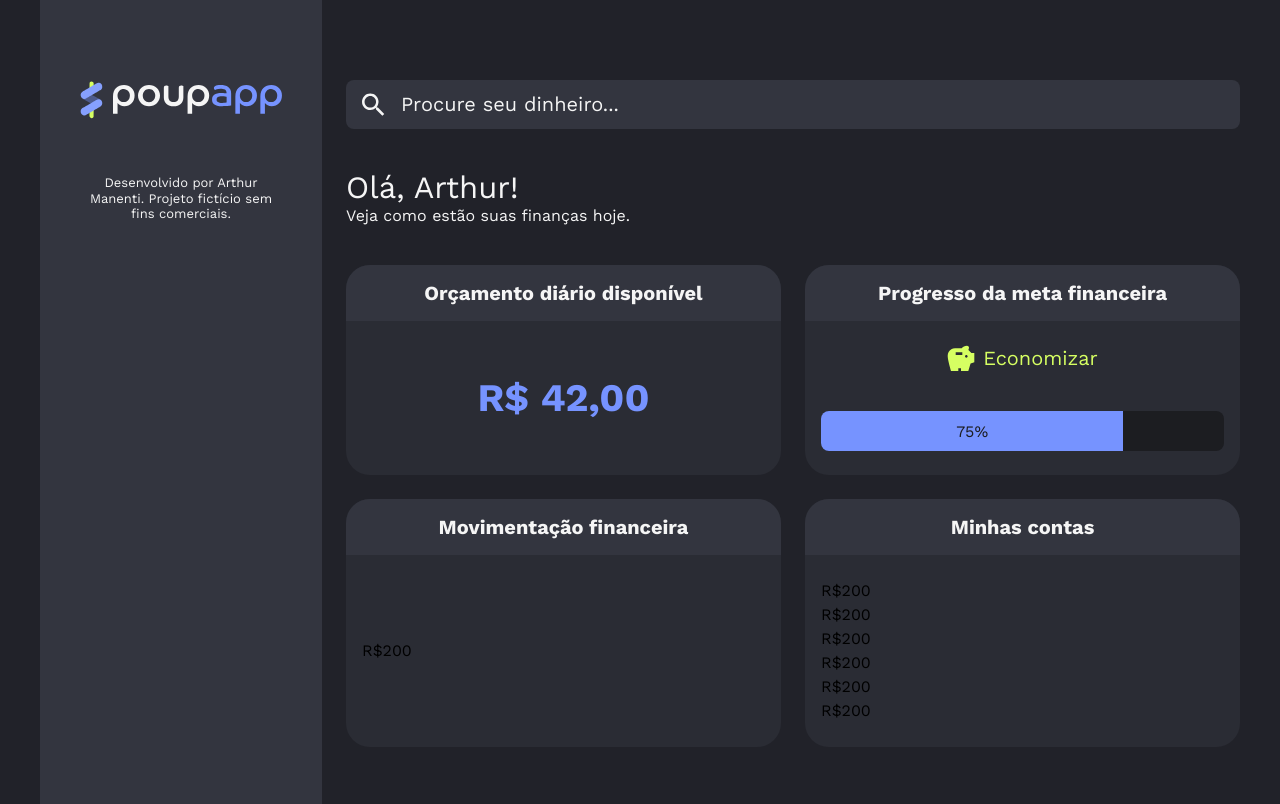
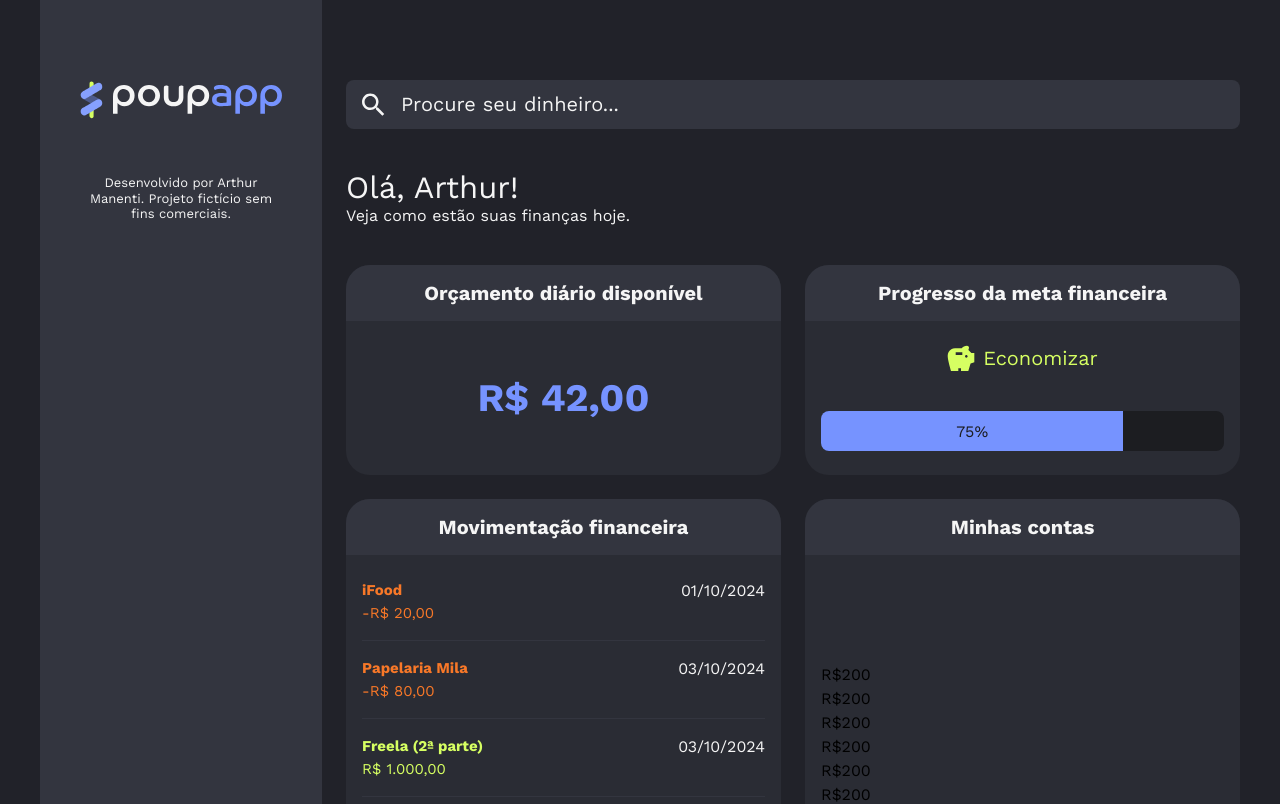
Before and after one commit to noname697/PoupApp-React, a React (Vite) app: page / in a window 1280 px wide. Shown: the top 804 px of the page. Built offline with nearby package versions, Linux system fonts and the light colour scheme.

Commit message:
Componentizando lista de transações

```diff
--- a/src/App.jsx
+++ b/src/App.jsx
@@ -5,6 +5,7 @@ import { DailyBudget } from "./components/DailyBudget";
 import { Main } from "./components/Main";
 import { SavingsStatus } from "./components/SavingsStatus";
 import { SearchInput } from "./components/SearchInput";
+import { Transactions } from "./components/Transactions";
 import { Typography } from "./components/Typography";
 
 const App = () => {
@@ -33,7 +34,9 @@ const App = () => {
             </Card>
             <Card>
               <Card.Header>Movimentação financeira</Card.Header>
-              <Card.Body>R$200</Card.Body>
+              <Card.Body>
+                <Transactions />
+              </Card.Body>
             </Card>
             <Card>
               <Card.Header>Minhas contas</Card.Header>
--- /dev/null
+++ b/src/components/TransactionItem/index.jsx
@@ -0,0 +1,24 @@
+export const TransactionItem = ({ item }) => {
+  const typeTransactionColor =
+    item.value >= 0 ? "text-secondary-income" : "text-secondary-expense";
+
+  const formatter = new Intl.NumberFormat("pt-BR", {
+    style: "currency",
+    currency: "BRL",
+  });
+  return (
+    <div className="flex justify-between">
+      <div>
+        <p className={`${typeTransactionColor} text-[15px] font-bold`}>
+          {item.description}
+        </p>
+        <p className={`${typeTransactionColor} text-[15px]`}>
+          {formatter.format(item.value)}
+        </p>
+      </div>
+      <p className="text-neutral-text">
+        {new Date(item.date).toLocaleDateString("pt-BR")}
+      </p>
+    </div>
+  );
+};
--- /dev/null
+++ b/src/components/Transactions/index.jsx
@@ -0,0 +1,39 @@
+import { TransactionItem } from "../TransactionItem";
+
+export const Transactions = () => {
+  const transactions = [
+    { description: "iFood", value: -20, date: "2024-10-01T00:00:00-03:00" },
+
+    {
+      description: "Papelaria Mila",
+      value: -80,
+      date: "2024-10-03T00:00:00-03:00",
+    },
+
+    {
+      description: "Freela (2ª parte)",
+      value: 1000,
+      date: "2024-10-03T00:00:00-03:00",
+    },
+
+    {
+      description: "Magazine Luiza",
+      value: -300,
+      date: "2024-10-05T00:00:00-03:00",
+    },
+  ];
+  return (
+    <div>
+      <ul>
+        {transactions.map((transaction, index) => (
+          <li
+            className="pb-4 mb-4 border-b border-b-neutral-header last:border-0"
+            key={index}
+          >
+            <TransactionItem item={transaction} />
+          </li>
+        ))}
+      </ul>
+    </div>
+  );
+};
```
